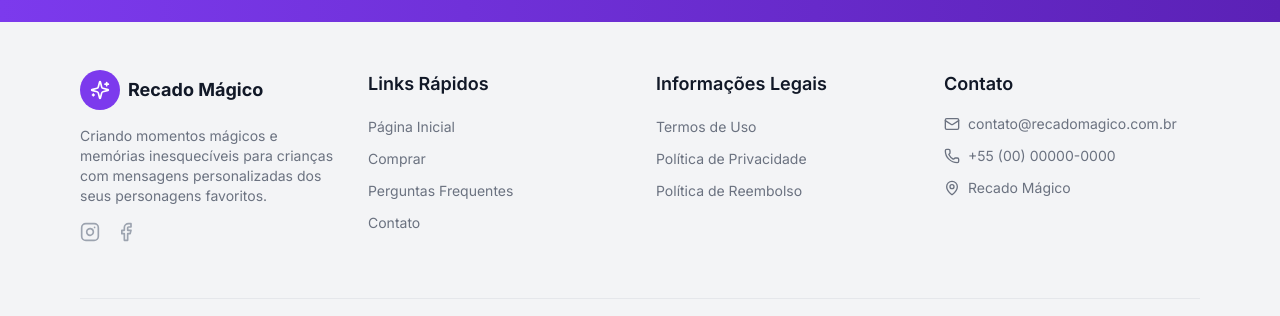
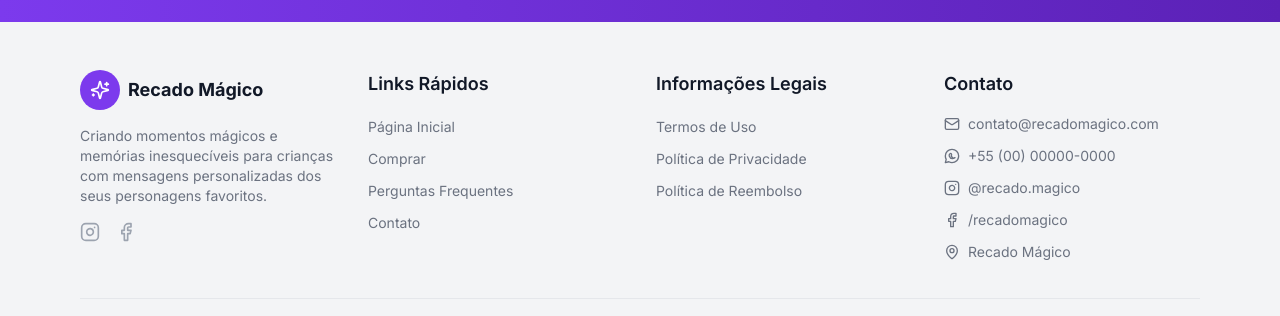
Before and after one commit to lucivaldo1998/recado-magico, a React (Vite) app: page / in a window 1280 px wide. Shown: the part 4668-4984 px from the top of the page. Built offline with nearby package versions, Linux system fonts and the light colour scheme; no server answers.

Commit message:
feat: footer with social links Instagram + Facebook + WhatsApp

```diff
--- a/src/components/Footer.jsx
+++ b/src/components/Footer.jsx
@@ -1,6 +1,24 @@
 import { Link } from 'wouter'
 import { motion } from 'framer-motion'
-import { Sparkles, Instagram, Facebook, Heart, Mail, Phone, MapPin } from 'lucide-react'
+import { Sparkles, Instagram, Facebook, Heart, Mail, MapPin } from 'lucide-react'
+
+const WhatsAppIcon = ({ size = 16, className = '' }) => (
+  <svg
+    xmlns="http://www.w3.org/2000/svg"
+    width={size}
+    height={size}
+    viewBox="0 0 24 24"
+    fill="none"
+    stroke="currentColor"
+    strokeWidth="2"
+    strokeLinecap="round"
+    strokeLinejoin="round"
+    className={className}
+  >
+    <path d="M12 22c5.523 0 10-4.477 10-10S17.523 2 12 2 2 6.477 2 12c0 1.8.47 3.487 1.293 4.95L2 22l5.3-1.4A9.959 9.959 0 0 0 12 22Z" />
+    <path d="M16.5 14.5c-1.454.644-2.477.978-4 1.5-1.12 0-3.779-1.899-4.53-3.758-0.75-1.86.633-3.401.938-3.651.39-.324 1.796-.42 2.019 0 .188.351.749 1.702.349 2.312-.2.304-.655.87-.374 1.28.3.431.854 1.158 1.039 1.337.184.179 1.741 1.254 2.218 1.654.304.254.575.553.341.326z" />
+  </svg>
+)
 
 export default function Footer() {
   return (
@@ -9,7 +27,7 @@ export default function Footer() {
         <div className="grid grid-cols-1 md:grid-cols-4 gap-8">
 
           {/* Brand */}
-          <div>
+          <div className="col-span-1 md:col-span-1">
             <div className="flex items-center mb-4">
               <div className="w-10 h-10 bg-primary-600 rounded-full flex items-center justify-center text-white font-bold text-lg mr-2">
                 <Sparkles className="w-5 h-5" />
@@ -20,17 +38,33 @@ export default function Footer() {
               Criando momentos mágicos e memórias inesquecíveis para crianças com mensagens personalizadas dos seus personagens favoritos.
             </p>
             <div className="flex space-x-4 mb-6">
-              <motion.a href="#" className="text-gray-400 hover:text-primary-600 transition-colors" whileHover={{ scale: 1.1 }} whileTap={{ scale: 0.95 }}>
+              <motion.a
+                href="https://www.instagram.com/recado.magico/"
+                target="_blank"
+                rel="noopener noreferrer"
+                className="text-gray-400 hover:text-primary-600 transition-colors"
+                whileHover={{ scale: 1.1 }}
+                whileTap={{ scale: 0.95 }}
+                aria-label="Instagram"
+              >
                 <Instagram size={20} />
               </motion.a>
-              <motion.a href="#" className="text-gray-400 hover:text-primary-600 transition-colors" whileHover={{ scale: 1.1 }} whileTap={{ scale: 0.95 }}>
+              <motion.a
+                href="https://facebook.com/recadomagico"
+                target="_blank"
+                rel="noopener noreferrer"
+                className="text-gray-400 hover:text-primary-600 transition-colors"
+                whileHover={{ scale: 1.1 }}
+                whileTap={{ scale: 0.95 }}
+                aria-label="Facebook"
+              >
                 <Facebook size={20} />
               </motion.a>
             </div>
           </div>
 
           {/* Links Rápidos */}
-          <div>
+          <div className="col-span-1">
             <h3 className="font-semibold mb-4 text-lg text-gray-900">Links Rápidos</h3>
             <ul className="space-y-2">
               <li><Link href="/" className="text-gray-500 hover:text-primary-600 transition-colors text-sm">Página Inicial</Link></li>
@@ -41,7 +75,7 @@ export default function Footer() {
           </div>
 
           {/* Informações Legais */}
-          <div>
+          <div className="col-span-1">
             <h3 className="font-semibold mb-4 text-lg text-gray-900">Informações Legais</h3>
             <ul className="space-y-2">
               <li><a href="#" className="text-gray-500 hover:text-primary-600 transition-colors text-sm">Termos de Uso</a></li>
@@ -51,16 +85,47 @@ export default function Footer() {
           </div>
 
           {/* Contato */}
-          <div>
+          <div className="col-span-1">
             <h3 className="font-semibold mb-4 text-lg text-gray-900">Contato</h3>
             <ul className="space-y-3">
               <li className="flex items-center text-gray-500 text-sm">
                 <Mail size={16} className="mr-2 shrink-0" />
-                <a href="mailto:contato@recadomagico.com.br" className="hover:text-primary-600 transition-colors">contato@recadomagico.com.br</a>
+                <a href="mailto:contato@recadomagico.com" className="hover:text-primary-600 transition-colors">
+                  contato@recadomagico.com
+                </a>
               </li>
               <li className="flex items-center text-gray-500 text-sm">
-                <Phone size={16} className="mr-2 shrink-0" />
-                <a href="tel:+5500000000000" className="hover:text-primary-600 transition-colors">+55 (00) 00000-0000</a>
+                <WhatsAppIcon size={16} className="mr-2 shrink-0" />
+                <a
+                  href="https://wa.me/5500000000000"
+                  target="_blank"
+                  rel="noopener noreferrer"
+                  className="hover:text-primary-600 transition-colors"
+                >
+                  +55 (00) 00000-0000
+                </a>
+              </li>
+              <li className="flex items-center text-gray-500 text-sm">
+                <Instagram size={16} className="mr-2 shrink-0" />
+                <a
+                  href="https://www.instagram.com/recado.magico/"
+                  target="_blank"
+                  rel="noopener noreferrer"
+                  className="hover:text-primary-600 transition-colors"
+                >
+                  @recado.magico
+                </a>
+              </li>
+              <li className="flex items-center text-gray-500 text-sm">
+                <Facebook size={16} className="mr-2 shrink-0" />
+                <a
+                  href="https://facebook.com/recadomagico"
+                  target="_blank"
+                  rel="noopener noreferrer"
+                  className="hover:text-primary-600 transition-colors"
+                >
+                  /recadomagico
+                </a>
               </li>
               <li className="flex items-start text-gray-500 text-sm">
                 <MapPin size={16} className="mr-2 mt-0.5 shrink-0" />
```
